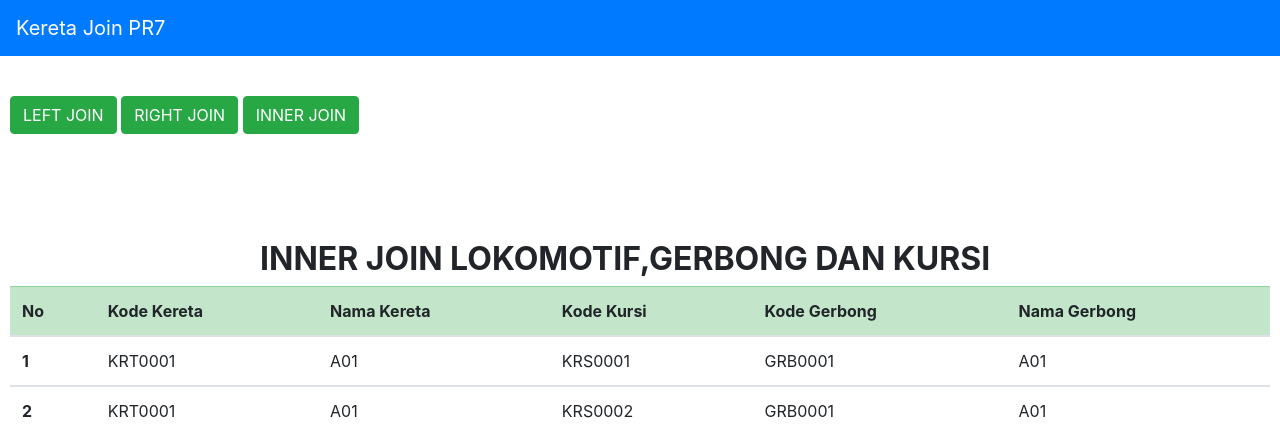
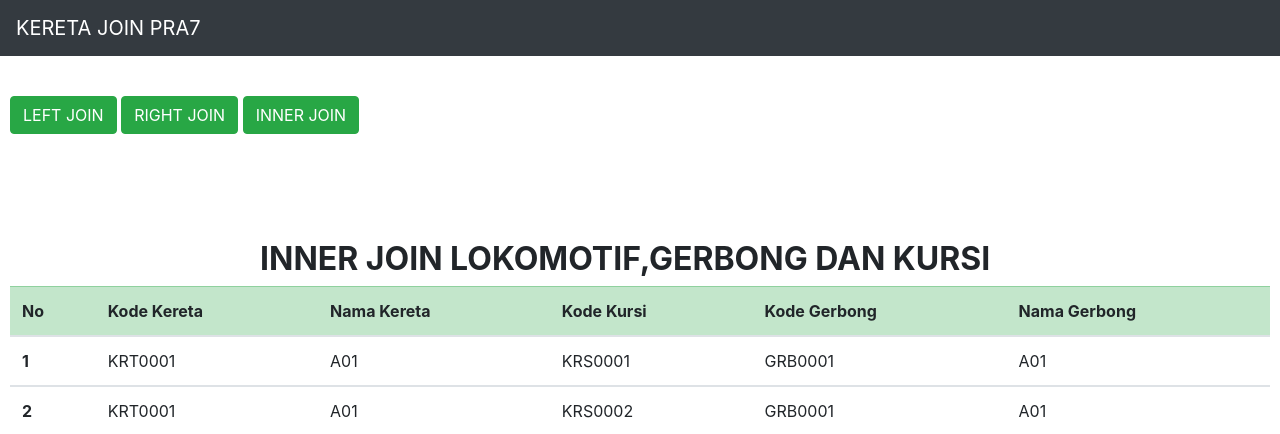
Before and after one commit to aqhbarhabib/PR7_1702752_AQHBARHABIB, a CodeIgniter app: page /LP01_1702752_AqhbarHabib/index.php/welcome/index2 in a window 1280 px wide. Shown: the top 434 px of the page. Run offline with CodeIgniter, Linux system fonts and the light colour scheme; data comes from the database, SQL or seed files in the repository; some libraries are stand-ins or nearby versions.

Commit message:
Mengubah warna tampilan menjadi Solar

```diff
--- a/kereta/application/views/Head.php
+++ b/kereta/application/views/Head.php
@@ -9,9 +9,9 @@
 </head>
 <body>
 
-  <nav class="navbar navbar-expand-lg navbar-dark bg-primary">
-    <a class="navbar-brand" href="#">Kereta Join PR7</a>
-    <button class="navbar-toggler" aria-expanded="false" aria-controls="navbarColor01" aria-label="Toggle navigation" type="button" data-target="#navbarColor01" data-toggle="collapse">
+  <nav class="navbar navbar-expand-lg navbar-dark bg-dark">
+    <a class="navbar-brand" href="#">KERETA JOIN PRA7</a>
+    <button class="navbar-toggler" aria-expanded="false" aria-controls="navbarColor02" aria-label="Toggle navigation" type="button" data-target="#navbarColor02" data-toggle="collapse">
       <span class="navbar-toggler-icon"></span>
     </button>
   </nav>
```
